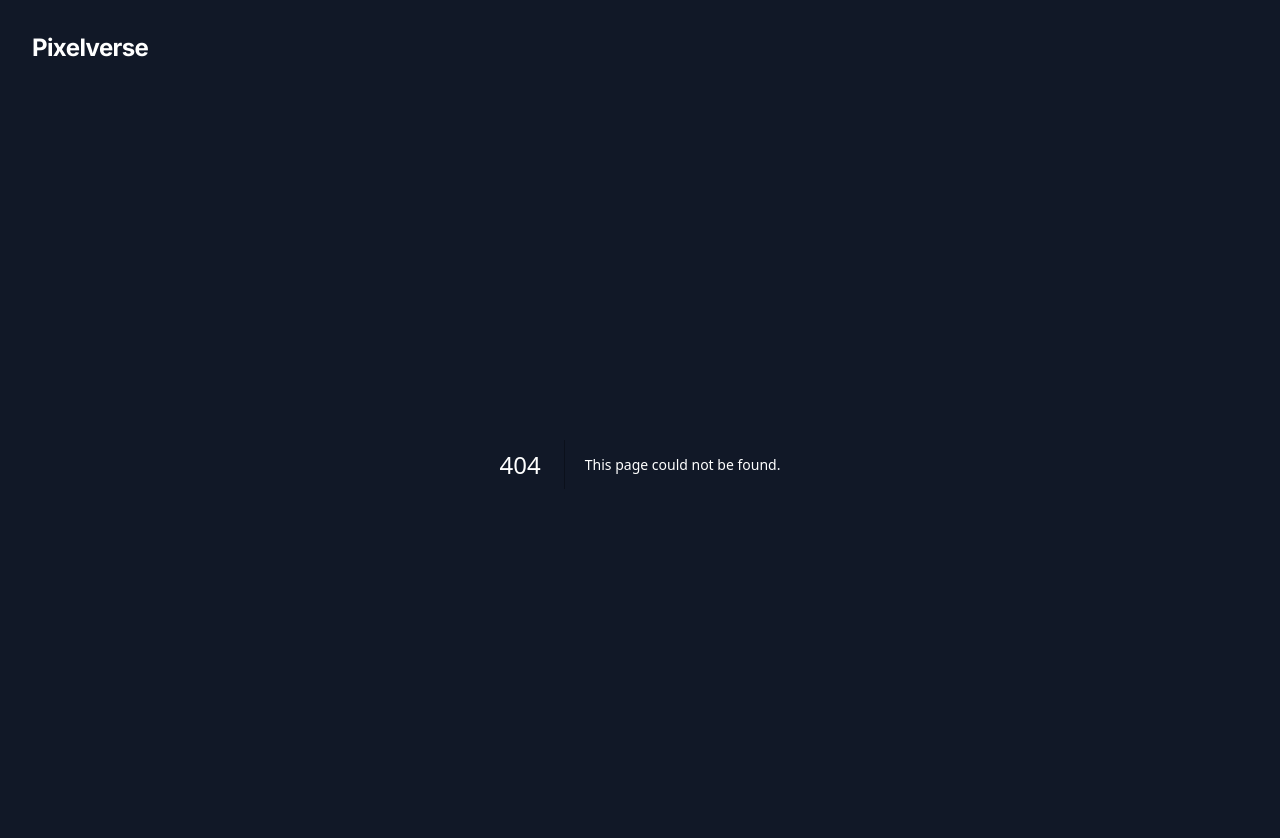
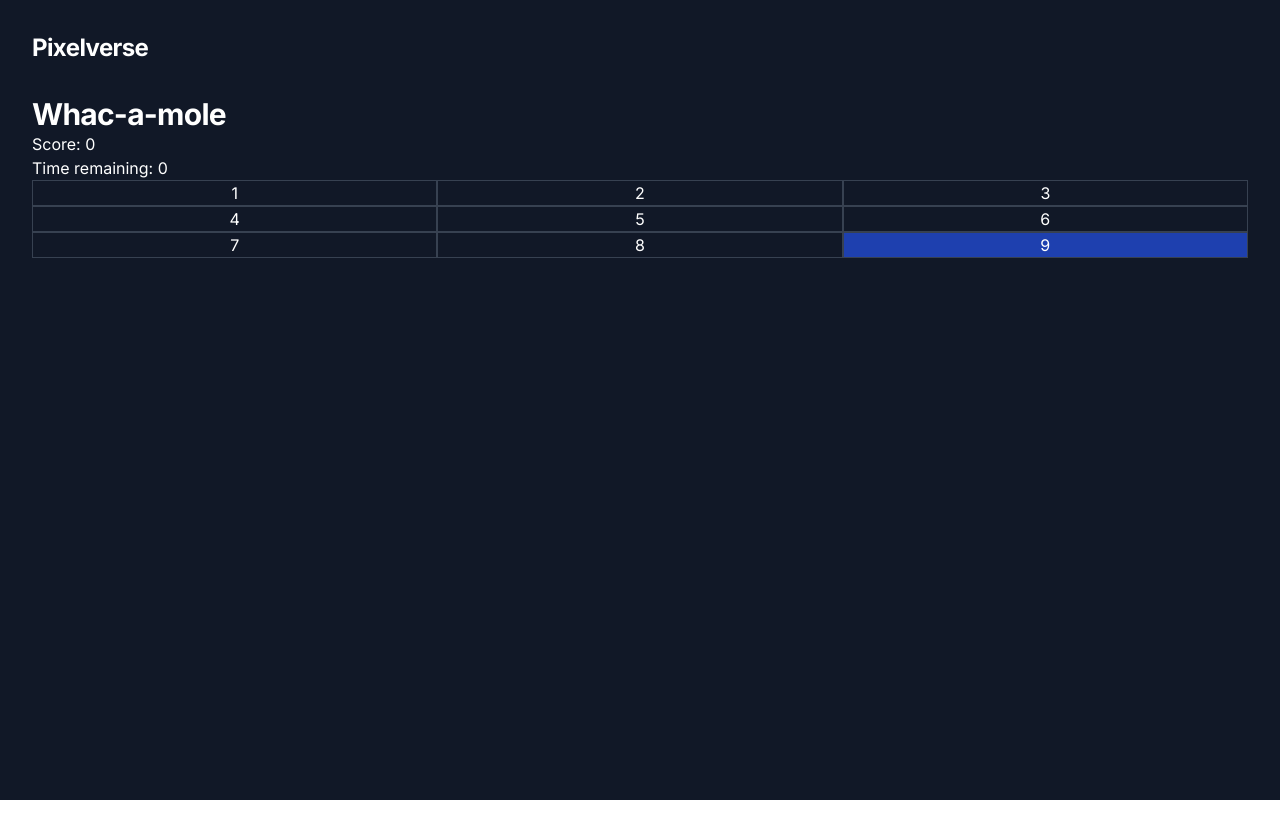
Before and after one commit to aaronmcadam/pixelverse, a Next.js app: page /whac-a-mole in a window 1280 px wide. Before the commit this address had no page. Shown: the top 838 px of the page. After the commit the page ends 800 px from the top, so only its background shows below. Built offline with nearby package versions, Linux system fonts and the light colour scheme.

Commit message:
whac-a-mole wip

```diff
--- a/src/app/page.tsx
+++ b/src/app/page.tsx
@@ -12,6 +12,12 @@ const games = [
     url: "memory-game",
     initials: "MG",
     color: "bg-orange-600",
+  },
+  {
+    name: "Whac-a-mole",
+    url: "whac-a-mole",
+    initials: "WM",
+    color: "bg-blue-600",
   },
 ];
 
--- /dev/null
+++ b/src/app/whac-a-mole/page.tsx
@@ -0,0 +1,112 @@
+"use client";
+import clsx from "clsx";
+import { useEffect, useState } from "react";
+
+type Square = {
+  id: number;
+  isMole: boolean;
+};
+
+export default function WhacAMole() {
+  const [squares, setSquares] = useState<Square[]>([
+    {
+      id: 1,
+      isMole: false,
+    },
+    {
+      id: 2,
+      isMole: false,
+    },
+    {
+      id: 3,
+      isMole: false,
+    },
+    {
+      id: 4,
+      isMole: false,
+    },
+    {
+      id: 5,
+      isMole: false,
+    },
+    {
+      id: 6,
+      isMole: false,
+    },
+    {
+      id: 7,
+      isMole: false,
+    },
+    {
+      id: 8,
+      isMole: false,
+    },
+    {
+      id: 9,
+      isMole: false,
+    },
+  ]);
+  const [result, setResult] = useState(0);
+  const [timeRemaining, setTimeRemaining] = useState(0);
+
+  useEffect(() => {
+    function randomSquare() {
+      const randomId = squares.map((s) => s.id)[
+        Math.floor(Math.random() * squares.length)
+      ];
+
+      setSquares((prev) =>
+        prev.map((square) => {
+          if (square.id === randomId) {
+            return {
+              ...square,
+              isMole: true,
+            };
+          }
+          return {
+            ...square,
+            isMole: false,
+          };
+        })
+      );
+    }
+
+    const interval = window.setInterval(randomSquare, 1000);
+
+    return () => {
+      window.clearInterval(interval);
+    };
+  }, [squares]);
+
+  function handleClick(square: Square) {
+    alert("you clicked");
+    console.log(square);
+  }
+
+  return (
+    <div className="mt-8">
+      <h2 className="text-2xl font-bold leading-7 text-white sm:truncate sm:text-3xl sm:tracking-tight">
+        Whac-a-mole
+      </h2>
+      <p>Score: {result}</p>
+      <p>Time remaining: {timeRemaining}</p>
+      <ul role="list" className="grid grid-cols-1 md:grid-cols-3">
+        {squares.map((square) => {
+          return (
+            <li
+              key={square.id}
+              className={clsx(
+                "overflow-hidden text-center border-gray-700 border",
+                square.isMole ? "bg-blue-800" : ""
+              )}
+            >
+              <button onClick={() => handleClick(square)} className="w-full">
+                {square.id}
+              </button>
+            </li>
+          );
+        })}
+      </ul>
+    </div>
+  );
+}
```
